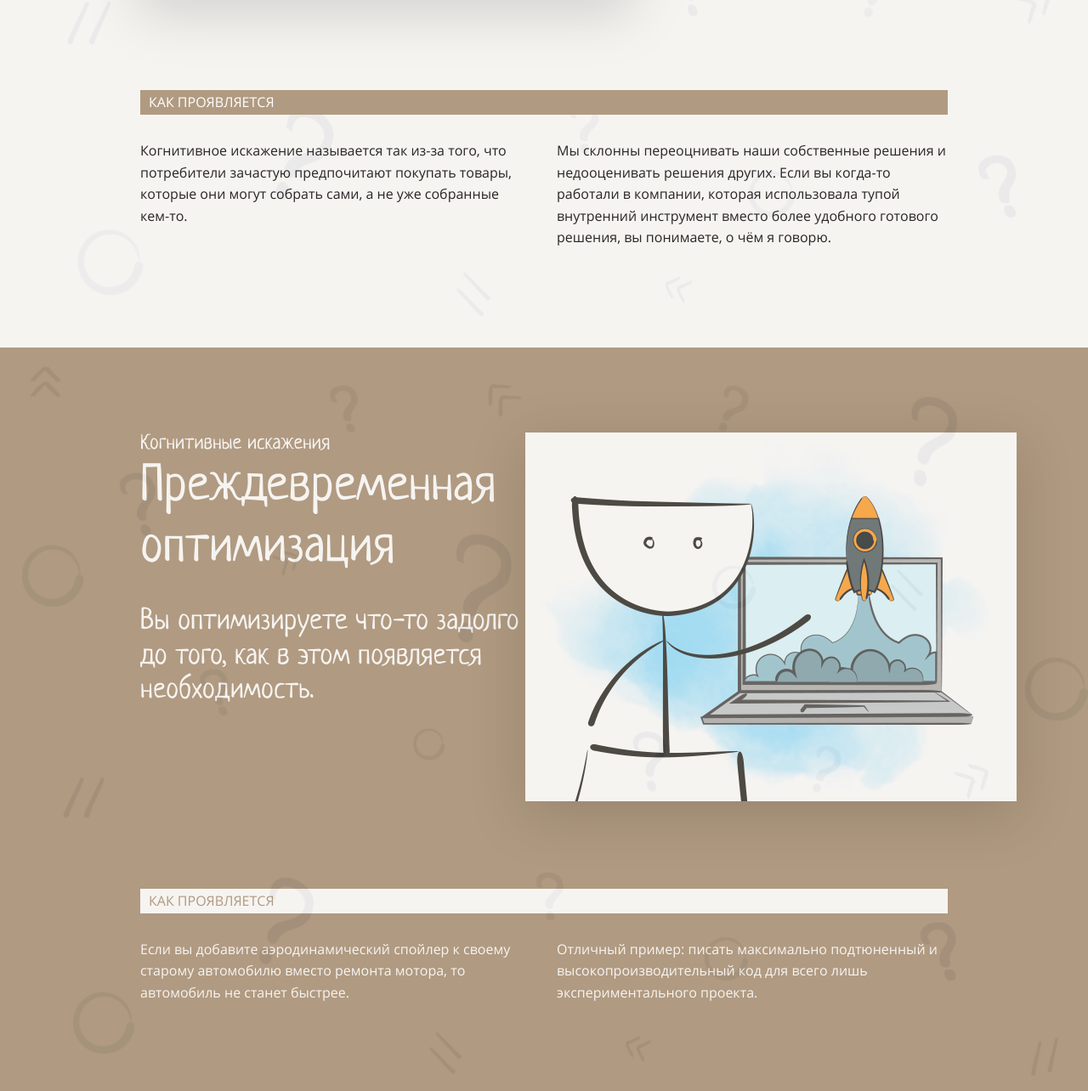
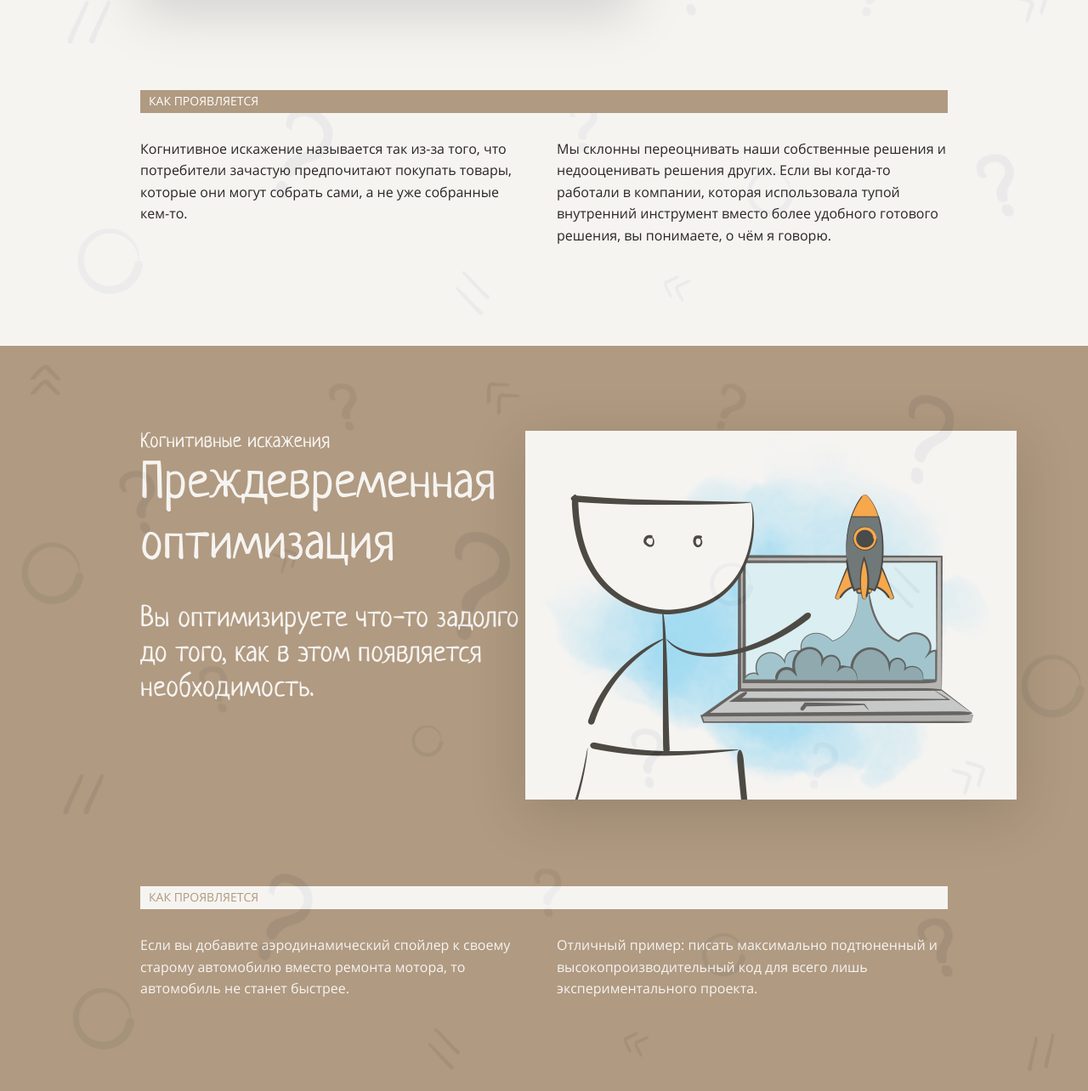
Before and after one commit to Melderey/layout-designer-project-lvl1, a website: page src/index.html in a window 1280 px wide. Shown: the part 3616-4900 px from the top of the page at 85% size. Drawn offline with Linux system fonts and the light colour scheme.

Commit message:
Fix: img position

```diff
--- a/src/styles/style.css
+++ b/src/styles/style.css
@@ -298,8 +298,7 @@ header {
 }
 
 .img-right {
-  margin-top: -50px;
-  padding-top: 50px;
+  z-index: 3;
 }
 
 .effect-columns p {
@@ -326,10 +325,17 @@ header {
   background-color: #b09a81;
 }
 
+.line-h3-img-right h3 {
+  padding-left: 10px;
+
+  font-size: 14px;
+  font-family: "Open Sans", sans-serif;
+}
+
 .line-h3 h3 {
   padding-left: 10px;
 
-  font-size: 16px;
+  font-size: 14px;
   font-family: "Open Sans", sans-serif;
 }
 
@@ -522,7 +528,7 @@ header {
   padding-left: 10px;
 
   color: #b09a81;
-  font-size: 16px;
+  font-size: 14px;
   font-family: "Open Sans", sans-serif;
 
   background-color: #fff;
```
